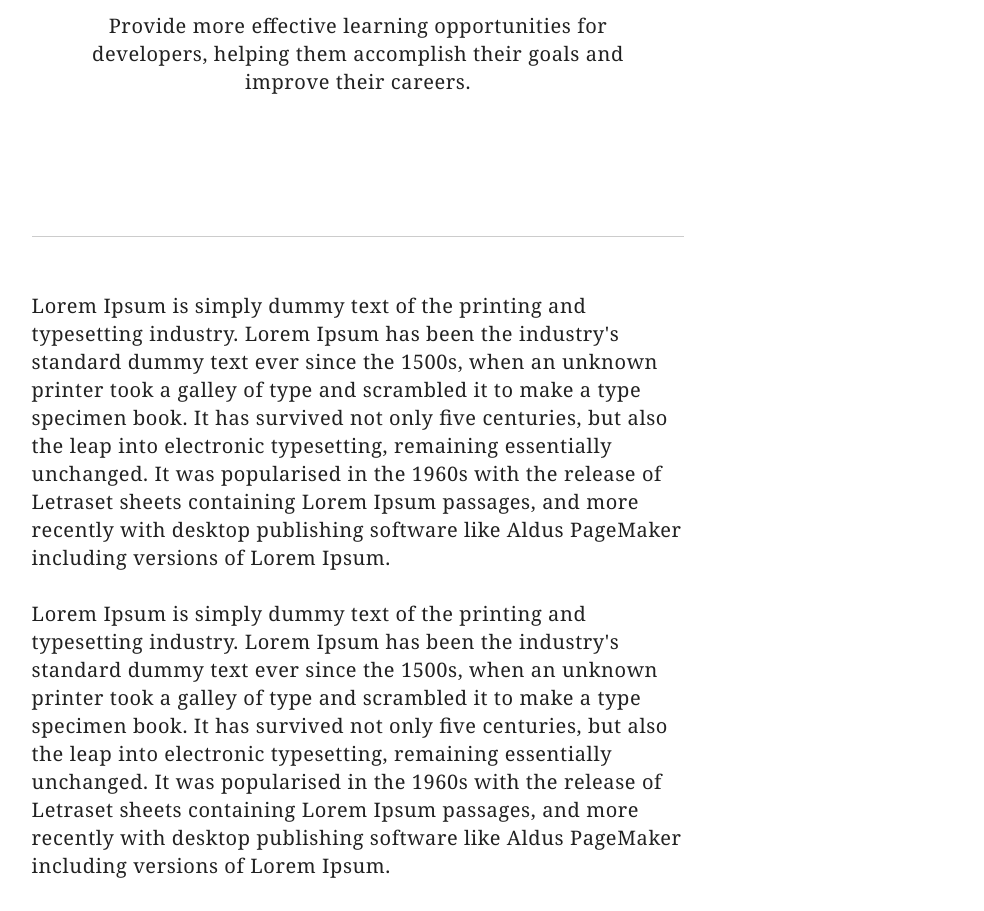
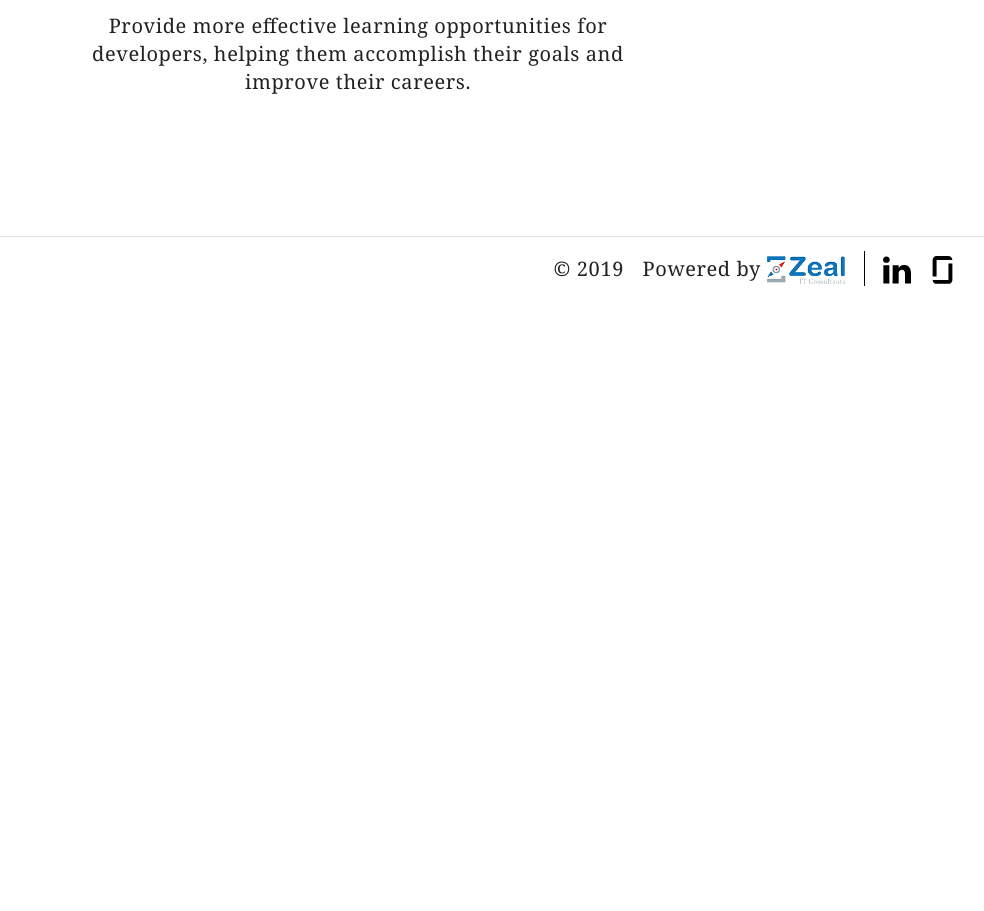
Before and after one commit to north-dallas-developers/northdallas-site, an Eleventy site: page about.njk in a window 1280 px wide. Shown: the part 2433-3344 px from the top of the page, without its empty margins (282-1266 px from the left). After the commit the page ends 2733 px from the top, so only its background shows below. Built offline with nearby package versions, Linux system fonts and the light colour scheme; Eleventy itself is replaced by a stand-in of ours; files that its build step writes are made by us from their sources; a web font is replaced by a local one; what jsdom would draw is missing.

Commit message:
remove lorem ipsum text

```diff
--- a/about.njk
+++ b/about.njk
@@ -53,17 +53,18 @@
                 them accomplish their goals and improve their careers.</p>
     </article>
 </section>
-
+<!--
 <section class="section-about">
     <hr />
     <article class="article-about">
-        <p>Lorem Ipsum is simply dummy text of the printing and typesetting industry. Lorem Ipsum has been the industry's standard dummy text ever since the 1500s, when an
+        <<p>Lorem Ipsum is simply dummy text of the printing and typesetting industry. Lorem Ipsum has been the industry's standard dummy text ever since the 1500s, when an
                 unknown printer took a galley of type and scrambled it to make a type specimen book. It has survived not only five centuries, but also the leap into electronic typesetting,
                 remaining essentially unchanged. It was popularised in the 1960s with the release of Letraset sheets containing Lorem Ipsum passages, and more recently with desktop
                 publishing software like Aldus PageMaker including versions of Lorem Ipsum. </p>
         <p>Lorem Ipsum is simply dummy text of the printing and typesetting industry. Lorem Ipsum has been the industry's standard dummy text ever since the 1500s, when an
                 unknown printer took a galley of type and scrambled it to make a type specimen book. It has survived not only five centuries, but also the leap into electronic typesetting,
                 remaining essentially unchanged. It was popularised in the 1960s with the release of Letraset sheets containing Lorem Ipsum passages, and more recently with desktop
-                publishing software like Aldus PageMaker including versions of Lorem Ipsum. </p>
+                publishing software like Aldus PageMaker including versions of Lorem Ipsum. </p>>
     </article>
 </section>
+-->
```
